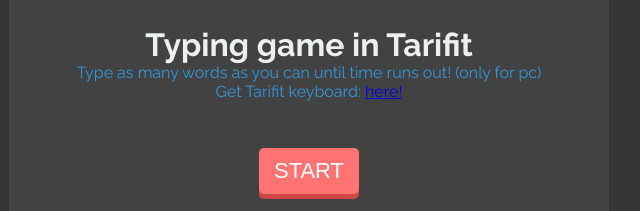
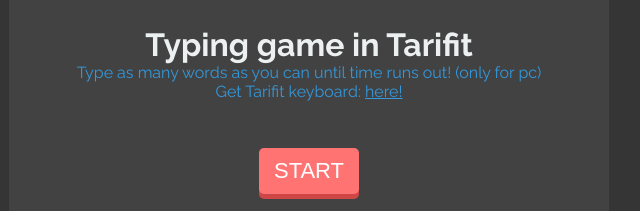
Before and after one commit to Learn-Tarifit/Amazigh-Tarifit-Typing-Game, a plain HTML site: page index.html in a window 1280 px wide. Shown: the top 211 px of the page, 331-971 px from the left. Drawn offline with Linux system fonts and the light colour scheme.

Commit message:
Update style.css

```diff
--- a/style.css
+++ b/style.css
@@ -18,6 +18,10 @@ body {
 	padding: 2%;
 	background-color: #424242;
 	height: 500px;
+}
+
+a {
+    color: #3498db;
 }
 
 h1 {
```
